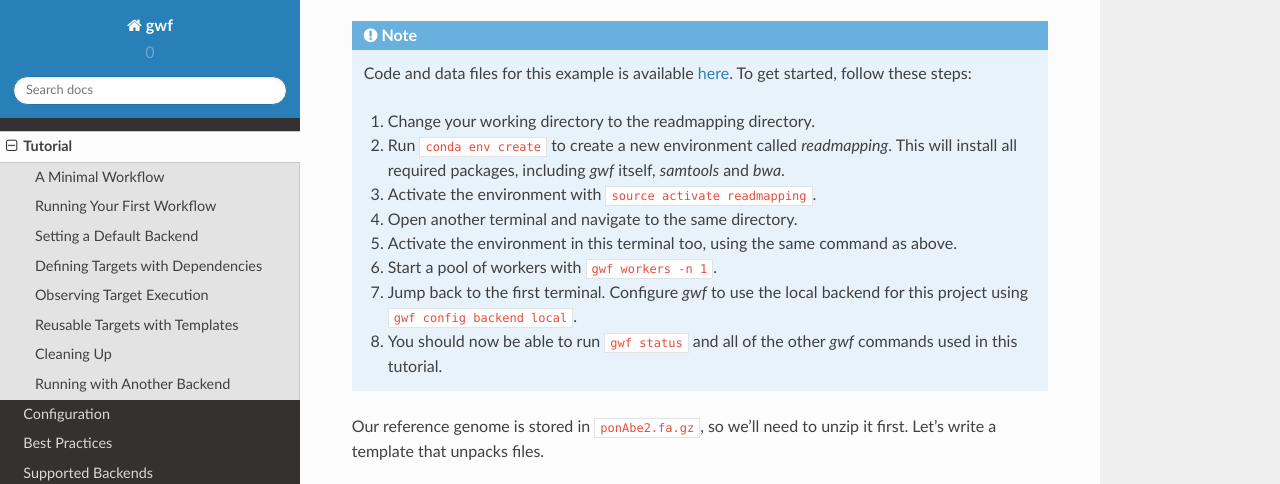
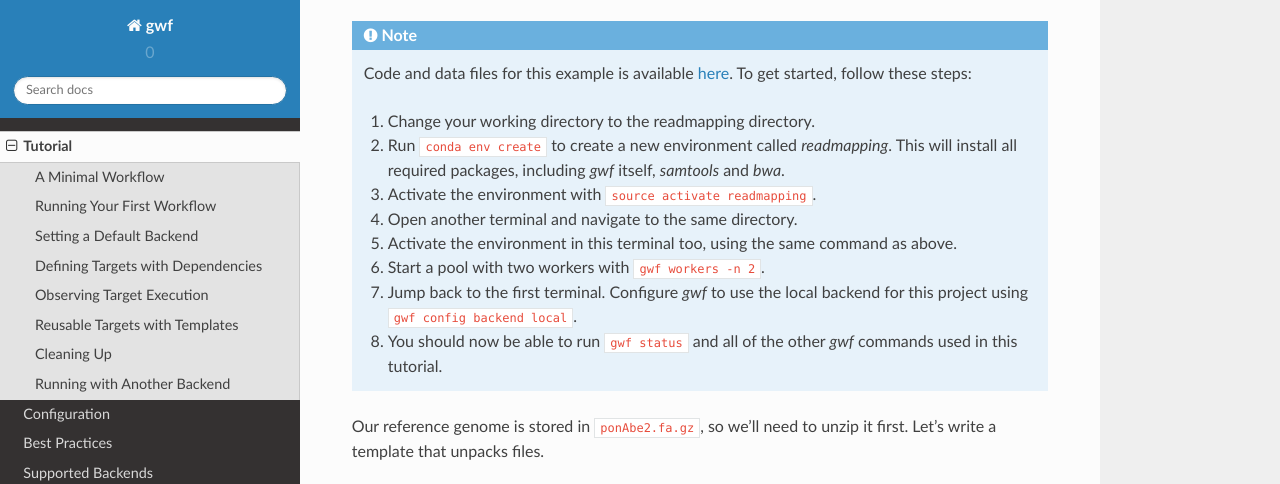
Before and after one commit to gwforg/gwf, a Sphinx documentation site: the page built from docs/tutorial.rst, in a window 1280 px wide and 900 px high, scrolled down 6943 px, cut to the strip 0-484 px from the top of the window. Built offline with Sphinx 7.4.7 and the Read the Docs theme 2.0.0, drawn with Linux system fonts in a browser that asks for light colours.

Commit message:
Tiny fix.

```diff
--- a/docs/tutorial.rst
+++ b/docs/tutorial.rst
@@ -358,7 +358,7 @@
     #. Activate the environment with ``source activate readmapping``.
     #. Open another terminal and navigate to the same directory.
     #. Activate the environment in this terminal too, using the same command as above.
-    #. Start a pool of workers with ``gwf workers -n 1``.
+    #. Start a pool with two workers with ``gwf workers -n 2``.
     #. Jump back to the first terminal. Configure *gwf* to use the local backend for this
        project using ``gwf config backend local``.
     #. You should now be able to run ``gwf status`` and all of the other *gwf* commands
```
